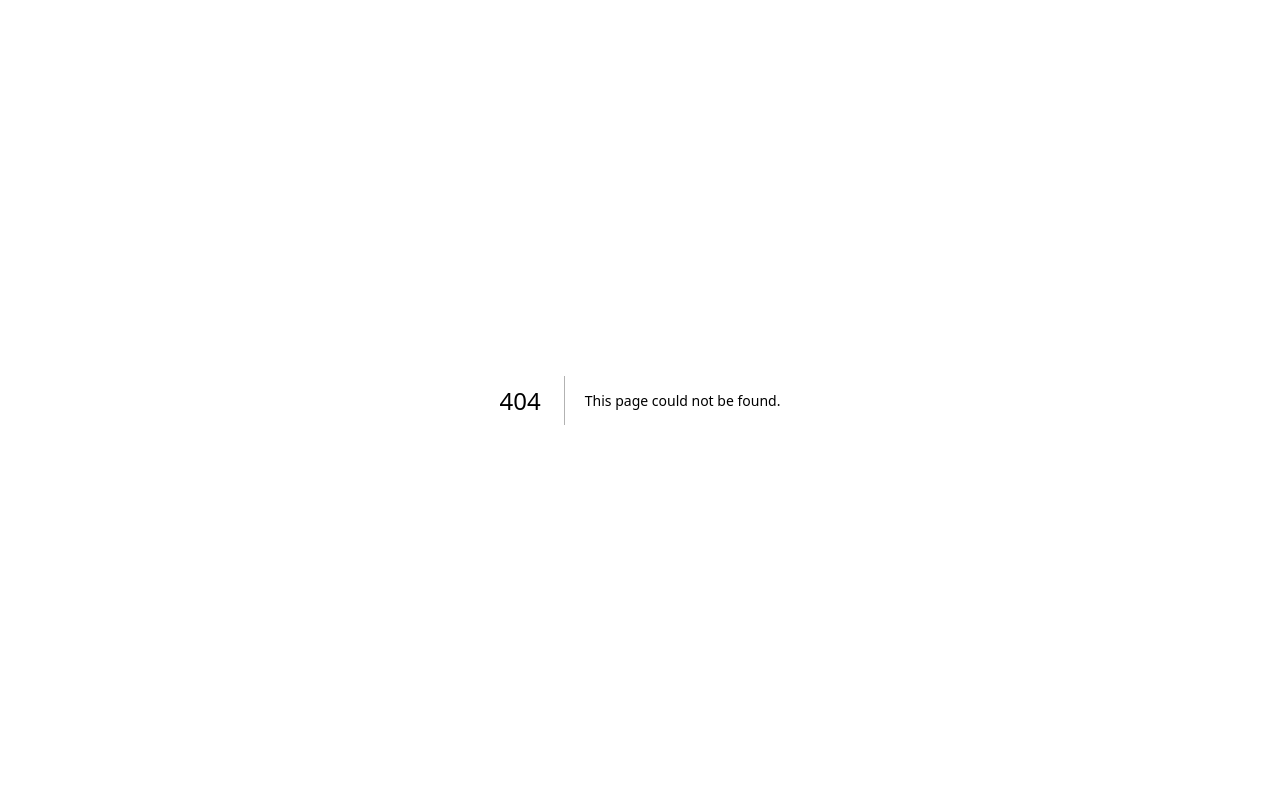
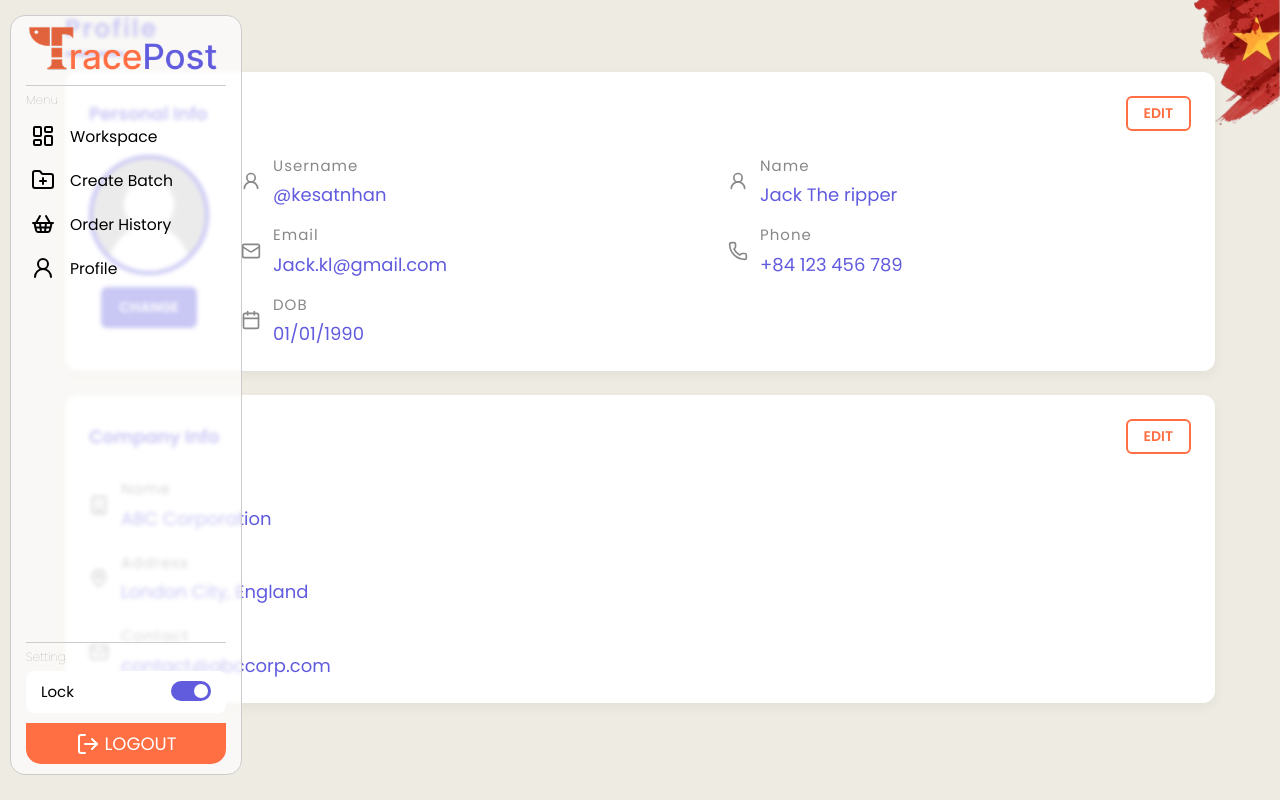
Before and after one commit to LTPPPP/TracePost-larvaeChain, a Next.js app in the folder front-end/web/tracepost/: page /profile in a window 1280 px wide. Before the commit this address had no page. Built offline with nearby package versions, Linux system fonts and the light colour scheme.

Commit message:
Add Profile page

```diff
--- /dev/null
+++ b/front-end/web/tracepost/src/app/(pages)/profile/Profile.module.scss
@@ -0,0 +1,170 @@
+@import '@styles/mixin.scss';
+
+.wrapper {
+  padding: 10px 45px;
+  background-color: var(--bg-color);
+  min-height: 100vh;
+  display: flex;
+  background-image: url('/img/vietnam/vn_flag.png');
+  background-repeat: no-repeat;
+  background-position: top right;
+  background-size: 100px auto;
+}
+
+.content {
+  width: 100%;
+  padding: 0px 20px;
+}
+
+.page-title {
+  font-size: 2.5rem;
+  font-weight: 600;
+  letter-spacing: 2px;
+  color: var(--purple-color);
+  margin-bottom: 24px;
+  position: relative;
+
+  &::after {
+    content: '';
+    position: absolute;
+    left: 0;
+    bottom: -8px;
+    width: 60px;
+    height: 4px;
+    background-color: var(--purple-color);
+    border-radius: 2px;
+  }
+}
+
+.acc-info,
+.company-info {
+  background-color: var(--white-color);
+  border-radius: 12px;
+  padding: 24px;
+  box-shadow: 0 4px 12px rgba(0, 0, 0, 0.05);
+  margin-bottom: 24px;
+}
+
+.section-header {
+  display: flex;
+  justify-content: space-between;
+  align-items: center;
+  margin-bottom: 24px;
+
+  h2 {
+    font-size: 1.8rem;
+    font-weight: 600;
+    color: var(--purple-color);
+  }
+}
+
+.edit-button {
+  background-color: transparent;
+  border: 2px solid var(--orange-color);
+  color: var(--orange-color);
+  padding: 5px 16px;
+  border-radius: 6px;
+  font-size: 1.4rem;
+  font-weight: 600;
+  cursor: pointer;
+  transition: all 0.2s ease;
+
+  &:hover {
+    background-color: var(--orange-color);
+    color: var(--white-color);
+  }
+}
+
+.user-details {
+  display: flex;
+  gap: 32px;
+
+  @include respond-above(md) {
+    flex-direction: column;
+  }
+}
+
+.avatar-container {
+  display: flex;
+  flex-direction: column;
+  align-items: center;
+  gap: 12px;
+}
+
+.avatar {
+  border-radius: 50%;
+  object-fit: fill;
+  border: 4px solid var(--purple-color);
+}
+
+.change-avatar {
+  background-color: var(--purple-color);
+  color: var(--white-color);
+  border: 2px solid transparent;
+  border-radius: 6px;
+  padding: 8px 16px;
+  font-size: 1.4rem;
+  font-weight: 600;
+  cursor: pointer;
+  transition: all 0.2s ease;
+
+  &:hover {
+    color: var(--purple-color);
+    background-color: transparent;
+    border-color: var(--purple-color);
+  }
+}
+
+.info-container {
+  flex: 1;
+  display: flex;
+  flex-direction: column;
+  gap: 16px;
+}
+
+.info-group {
+  display: flex;
+  gap: 24px;
+
+  @include respond-above(xs) {
+    flex-direction: column;
+    gap: 16px;
+  }
+}
+
+.info-item {
+  display: flex;
+  align-items: center;
+  gap: 12px;
+  flex: 1;
+
+  .icon {
+    width: 20px;
+    height: 20px;
+    color: #888;
+  }
+}
+
+.info-content {
+  display: flex;
+  flex-direction: column;
+  gap: 4px;
+}
+
+.label {
+  letter-spacing: 1px;
+  font-size: 1.5rem;
+  color: #888;
+}
+
+.value {
+  font-size: 1.8rem;
+  color: var(--purple-color);
+  font-weight: 500;
+}
+
+.company-details {
+  display: flex;
+  flex-direction: column;
+  gap: 20px;
+}
--- /dev/null
+++ b/front-end/web/tracepost/src/app/(pages)/profile/page.tsx
@@ -0,0 +1,202 @@
+'use client';
+
+import { useEffect, useState } from 'react';
+import Image from 'next/image';
+import {
+  FolderPlus,
+  LayoutDashboard,
+  ShoppingBasket,
+  UserRound,
+  Mail,
+  Phone,
+  Calendar,
+  Building,
+  MapPin
+} from 'lucide-react';
+
+import Sidebar, { MenuItem } from '@/components/ui/Sidebar/Sidebar';
+
+import classNames from 'classnames/bind';
+import styles from './Profile.module.scss';
+
+const cx = classNames.bind(styles);
+
+// Types
+interface UserInfo {
+  avatar: string;
+  username: string;
+  fullname: string;
+  email: string;
+  phone: string;
+  dob: string;
+}
+
+interface CompanyInfo {
+  name: string;
+  location: string;
+  contactInfo: string;
+}
+
+function Profile() {
+  const [userInfo, setUserInfo] = useState<UserInfo>({
+    avatar: '/img/default-avatar.png',
+    username: '@kesatnhan',
+    fullname: 'Jack The ripper',
+    email: 'Jack.kl@gmail.com',
+    phone: '+84 123 456 789',
+    dob: '01/01/1990'
+  });
+
+  const [companyInfo, setCompanyInfo] = useState<CompanyInfo>({
+    name: 'ABC Corporation',
+    location: 'London City, England',
+    contactInfo: 'contact@abccorp.com'
+  });
+
+  // MENU
+  const menuItems: MenuItem[] = [
+    {
+      icon: LayoutDashboard,
+      name: 'Workspace',
+      link: '/workspace'
+    },
+    {
+      icon: FolderPlus,
+      name: 'Create Batch',
+      link: '/create-batch'
+    },
+    {
+      icon: ShoppingBasket,
+      name: 'Order History',
+      link: '/order-history'
+    },
+    {
+      icon: UserRound,
+      name: 'Profile',
+      link: '/profile'
+    }
+  ];
+
+  // GET PROFILE
+  useEffect(() => {
+    const fetchUserData = async () => {
+      try {
+        // const response = await fetch('/api/user-profile');
+        // const data = await response.json();
+        // setUserInfo(data.userInfo);
+        // setCompanyInfo(data.companyInfo);
+      } catch (error) {
+        console.error('Error fetching user data:', error);
+      }
+    };
+
+    // fetchUserData();
+  }, []);
+
+  return (
+    <div className={cx('wrapper')}>
+      <Sidebar menuItems={menuItems} />
+
+      <div className={cx('content')}>
+        <h1 className={cx('page-title')}>Profile</h1>
+
+        <div className={cx('acc-info')}>
+          <div className={cx('section-header')}>
+            <h2>Personal Info</h2>
+            <button className={cx('edit-button')}>EDIT</button>
+          </div>
+
+          <div className={cx('user-details')}>
+            <div className={cx('avatar-container')}>
+              <Image src={userInfo.avatar} alt='avatar' width={120} height={120} className={cx('avatar')} />
+              <button className={cx('change-avatar')}>CHANGE</button>
+            </div>
+
+            <div className={cx('info-container')}>
+              <div className={cx('info-group')}>
+                <div className={cx('info-item')}>
+                  <UserRound className={cx('icon')} />
+                  <div className={cx('info-content')}>
+                    <span className={cx('label')}>Username</span>
+                    <span className={cx('value')}>{userInfo.username}</span>
+                  </div>
+                </div>
+
+                <div className={cx('info-item')}>
+                  <UserRound className={cx('icon')} />
+                  <div className={cx('info-content')}>
+                    <span className={cx('label')}>Name</span>
+                    <span className={cx('value')}>{userInfo.fullname}</span>
+                  </div>
+                </div>
+              </div>
+
+              <div className={cx('info-group')}>
+                <div className={cx('info-item')}>
+                  <Mail className={cx('icon')} />
+                  <div className={cx('info-content')}>
+                    <span className={cx('label')}>Email</span>
+                    <span className={cx('value')}>{userInfo.email}</span>
+                  </div>
+                </div>
+
+                <div className={cx('info-item')}>
+                  <Phone className={cx('icon')} />
+                  <div className={cx('info-content')}>
+                    <span className={cx('label')}>Phone</span>
+                    <span className={cx('value')}>{userInfo.phone}</span>
+                  </div>
+                </div>
+              </div>
+
+              <div className={cx('info-group')}>
+                <div className={cx('info-item')}>
+                  <Calendar className={cx('icon')} />
+                  <div className={cx('info-content')}>
+                    <span className={cx('label')}>DOB</span>
+                    <span className={cx('value')}>{userInfo.dob}</span>
+                  </div>
+                </div>
+              </div>
+            </div>
+          </div>
+        </div>
+
+        <div className={cx('company-info')}>
+          <div className={cx('section-header')}>
+            <h2>Company Info</h2>
+            <button className={cx('edit-button')}>EDIT</button>
+          </div>
+
+          <div className={cx('company-details')}>
+            <div className={cx('info-item')}>
+              <Building className={cx('icon')} />
+              <div className={cx('info-content')}>
+                <span className={cx('label')}>Name</span>
+                <span className={cx('value')}>{companyInfo.name}</span>
+              </div>
+            </div>
+
+            <div className={cx('info-item')}>
+              <MapPin className={cx('icon')} />
+              <div className={cx('info-content')}>
+                <span className={cx('label')}>Address</span>
+                <span className={cx('value')}>{companyInfo.location}</span>
+              </div>
+            </div>
+
+            <div className={cx('info-item')}>
+              <Mail className={cx('icon')} />
+              <div className={cx('info-content')}>
+                <span className={cx('label')}>Contact</span>
+                <span className={cx('value')}>{companyInfo.contactInfo}</span>
+              </div>
+            </div>
+          </div>
+        </div>
+      </div>
+    </div>
+  );
+}
+
+export default Profile;
```
Also changed, not shown: front-end/web/tracepost/public/img/default-avatar.png (added).
